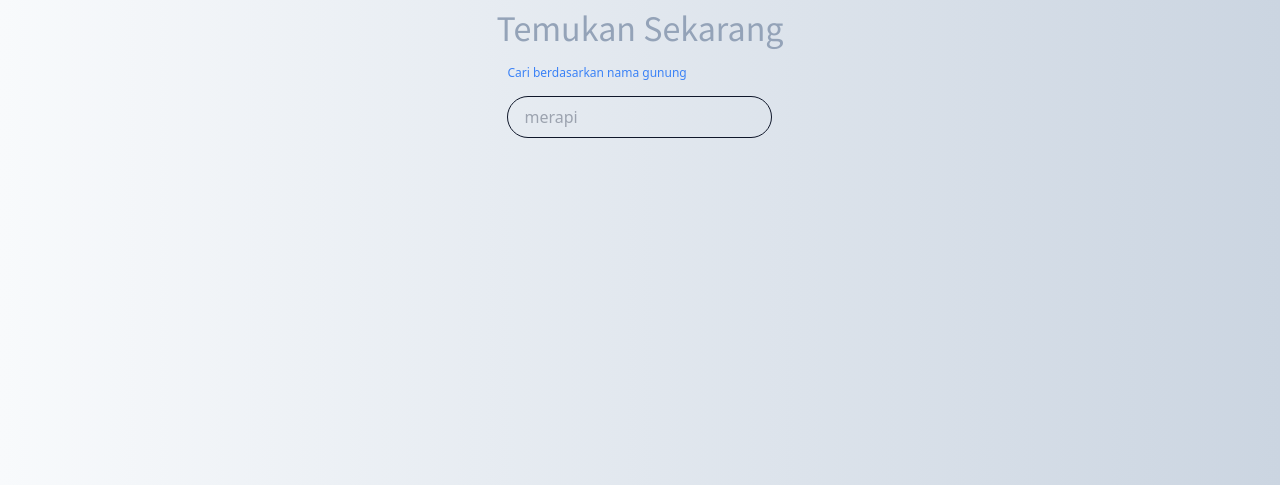
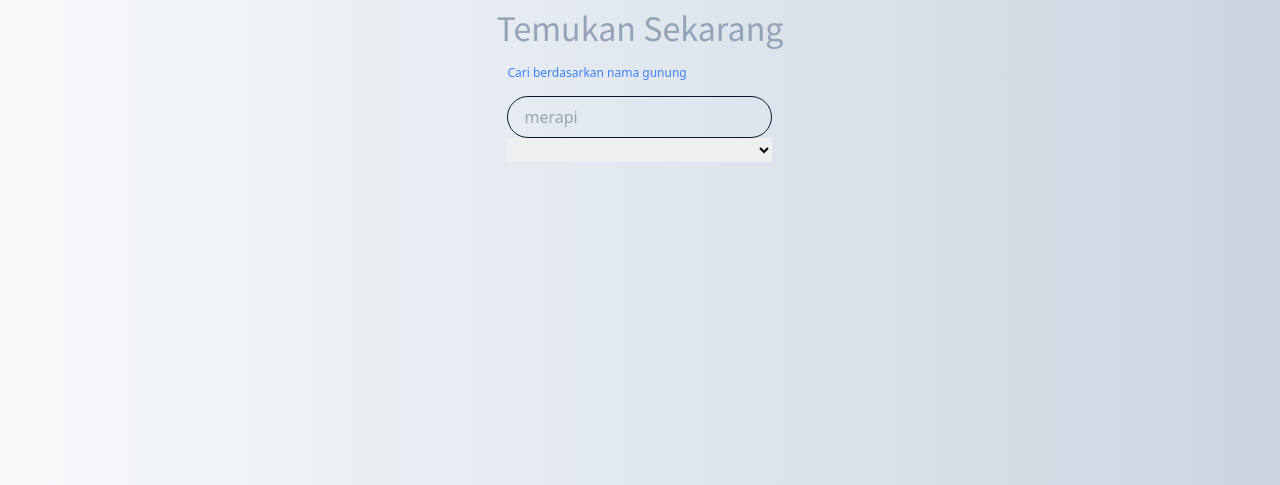
Before and after one commit to Dimas-oktavian17/Volcano-Project, a website built with Vite: page index.html in a window 1280 px wide. Shown: the part 1451-1936 px from the top of the page. Built offline with nearby package versions, Linux system fonts and the light colour scheme; no server answers.

Commit message:
create select option

```diff
--- a/index.html
+++ b/index.html
@@ -181,6 +181,20 @@
                 </label>
                 <input id="searchInput" placeholder="merapi" type="text"
                   class="px-4 py-2 text-black transition-all duration-500 bg-transparent border rounded-full border-slate-900 outline-1 outline-slate-900" />
+                <select name="a" id="">
+                  <option value=""></option>
+                  <option value="">w</option>
+                  <option value="">w</option>
+                  <option value="">w</option>
+                  <option value="">w</option>
+                  <option value="">w</option>
+                  <option value="">w</option>
+                  <option value="">w</option>
+                  <option value="">w</option>
+                  <option value="">w</option>
+                  <option value="">w</option>
+                  <option value="">w</option>
+                </select>
               </div>
             </div>
           </div>
```
